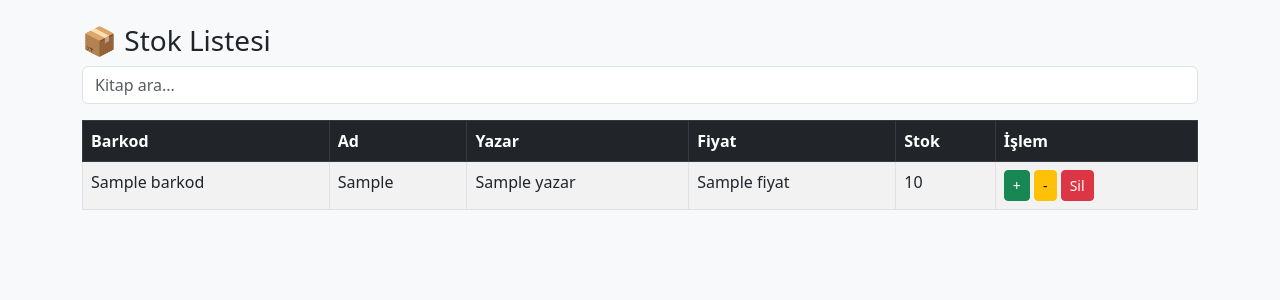
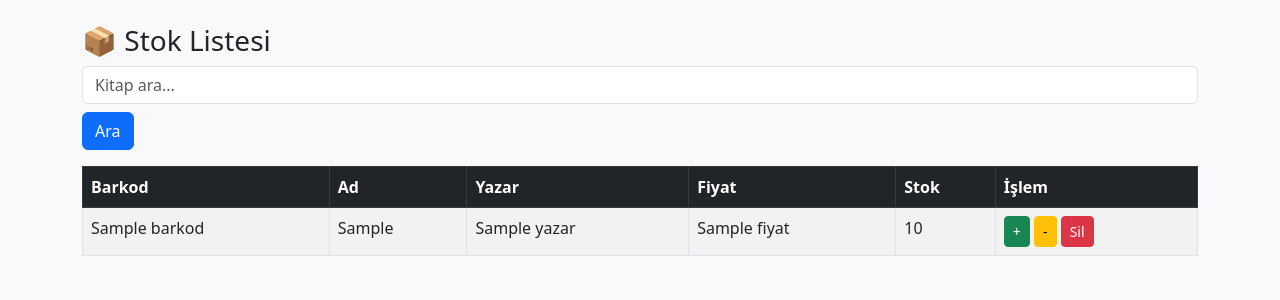
Before and after one commit to hasankucukali/kitap_sistem, a Flask app: page /stok in a window 1280 px wide. Shown: the part 54-354 px from the top of the page. Run offline with Flask 3, Linux system fonts and the light colour scheme; a database or web service that is not in the repository returns one stand-in record (values such as "Sample title"); some libraries are stand-ins or nearby versions.

Commit message:
stok.html

```diff
--- a/templates/stok.html
+++ b/templates/stok.html
@@ -21,6 +21,8 @@
 <h3>📦 Stok Listesi</h3>
 <form method="get" class="mb-3">
     <input type="text" name="q" class="form-control" placeholder="Kitap ara...">
+    <button type="submit" class="btn btn-primary mt-2">Ara</button>
+</form>
 <table class="table table-bordered table-striped mt-3">
 <thead class="table-dark">
 <tr>
```
